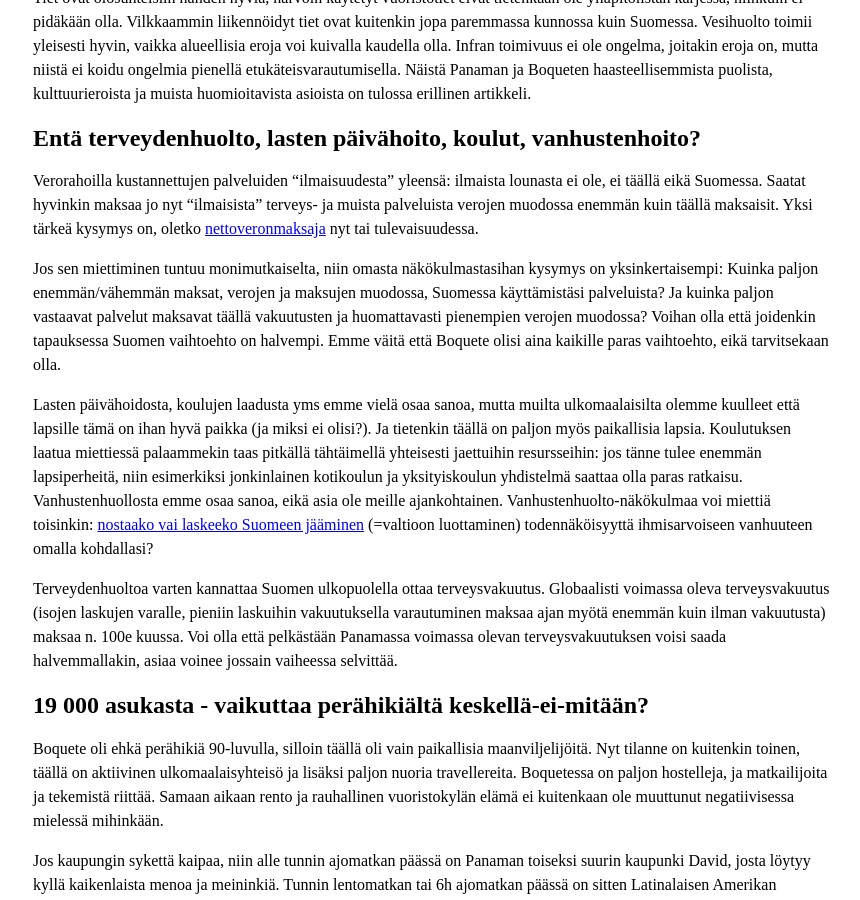
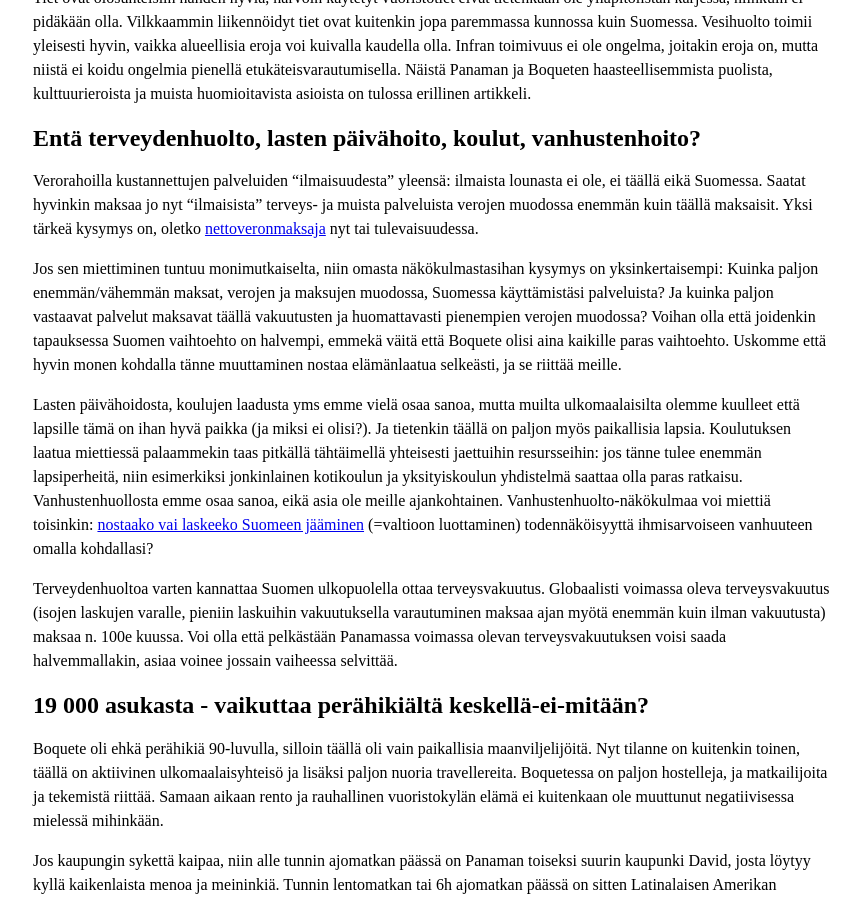
Before and after one commit to pitkonaarinparatiisi/pitkonaarinparatiisi.github.io, a Jekyll site: the page built from UseinKysytytKysymykset.md, in a window 1280 px wide and 900 px high, scrolled down 1538 px. Shown: the whole window, without its empty margins (207-1067 px from the left). Built offline with Jekyll 4.4.1, drawn with Linux system fonts in a browser that asks for light colours; our own code applies the rules of GitHub Pages for plain Markdown files.

Commit message:
Update UseinKysytytKysymykset.md

```diff
--- a/UseinKysytytKysymykset.md
+++ b/UseinKysytytKysymykset.md
@@ -44,7 +44,7 @@
 
 Verorahoilla kustannettujen palveluiden "ilmaisuudesta" yleensä: ilmaista lounasta ei ole, ei täällä eikä Suomessa. Saatat hyvinkin maksaa jo nyt "ilmaisista" terveys- ja muista palveluista verojen muodossa enemmän kuin täällä maksaisit. Yksi tärkeä kysymys on, oletko [nettoveronmaksaja](https://cosiddetto.blogspot.com/2016/06/kuka-on-nettoveronmaksaja.html) nyt tai tulevaisuudessa.
 
-Jos sen miettiminen tuntuu monimutkaiselta, niin omasta näkökulmastasihan kysymys on yksinkertaisempi: Kuinka paljon enemmän/vähemmän maksat, verojen ja maksujen muodossa, Suomessa käyttämistäsi palveluista? Ja kuinka paljon vastaavat palvelut maksavat täällä vakuutusten ja huomattavasti pienempien verojen muodossa? Voihan olla että joidenkin tapauksessa Suomen vaihtoehto on halvempi. Emme väitä että Boquete olisi aina kaikille paras vaihtoehto, eikä tarvitsekaan olla.
+Jos sen miettiminen tuntuu monimutkaiselta, niin omasta näkökulmastasihan kysymys on yksinkertaisempi: Kuinka paljon enemmän/vähemmän maksat, verojen ja maksujen muodossa, Suomessa käyttämistäsi palveluista? Ja kuinka paljon vastaavat palvelut maksavat täällä vakuutusten ja huomattavasti pienempien verojen muodossa? Voihan olla että joidenkin tapauksessa Suomen vaihtoehto on halvempi, emmekä väitä että Boquete olisi aina kaikille paras vaihtoehto. Uskomme että hyvin monen kohdalla tänne muuttaminen nostaa elämänlaatua selkeästi, ja se riittää meille.
 
 Lasten päivähoidosta, koulujen laadusta yms emme vielä osaa sanoa, mutta muilta ulkomaalaisilta olemme kuulleet että lapsille tämä on ihan hyvä paikka (ja miksi ei olisi?). Ja tietenkin täällä on paljon myös paikallisia lapsia. Koulutuksen laatua miettiessä palaammekin taas pitkällä tähtäimellä yhteisesti jaettuihin resursseihin: jos tänne tulee enemmän lapsiperheitä, niin esimerkiksi jonkinlainen kotikoulun ja yksityiskoulun yhdistelmä saattaa olla paras ratkaisu. Vanhustenhuollosta emme osaa sanoa, eikä asia ole meille ajankohtainen. Vanhustenhuolto-näkökulmaa voi miettiä toisinkin: [nostaako vai laskeeko Suomeen jääminen](https://yle.fi/uutiset/3-9834240 "Muistisairas kuoli aliravitsemukseen Hangossa") (=valtioon luottaminen) todennäköisyyttä ihmisarvoiseen vanhuuteen omalla kohdallasi?
 
```
